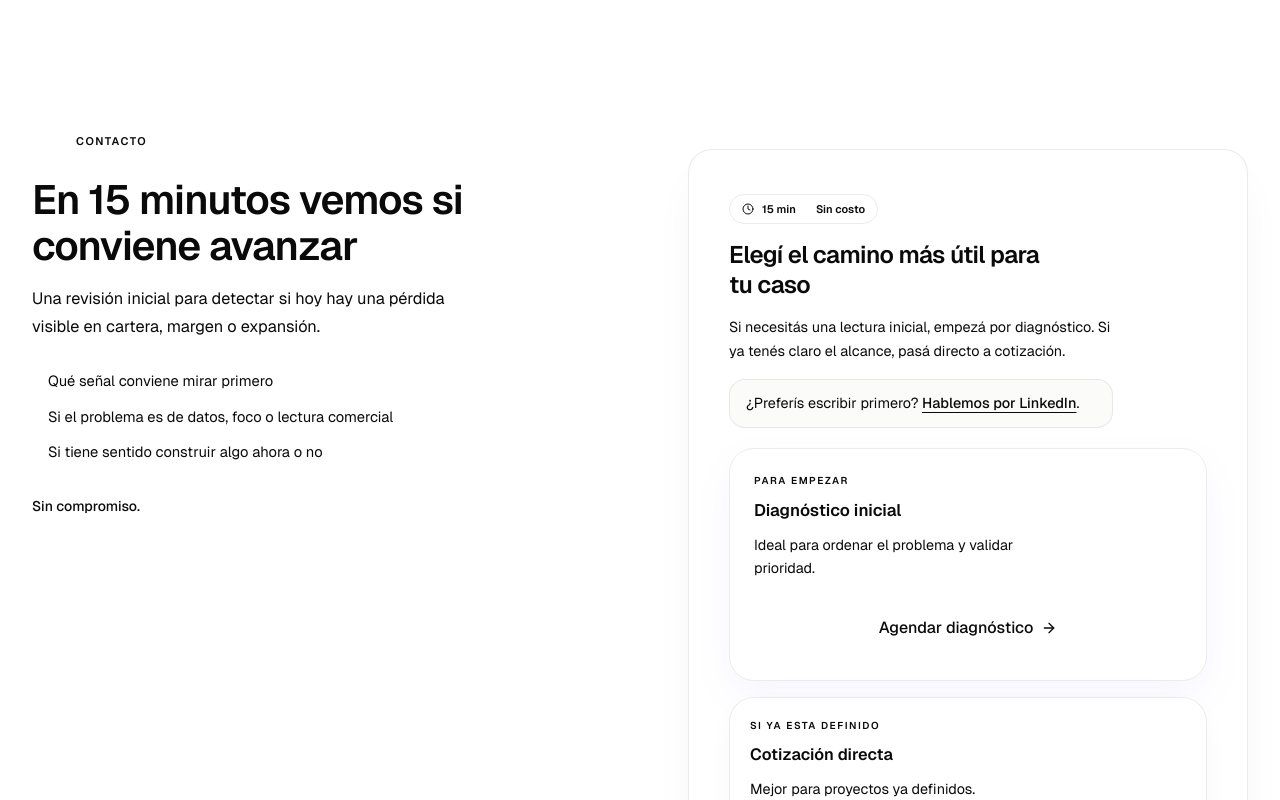
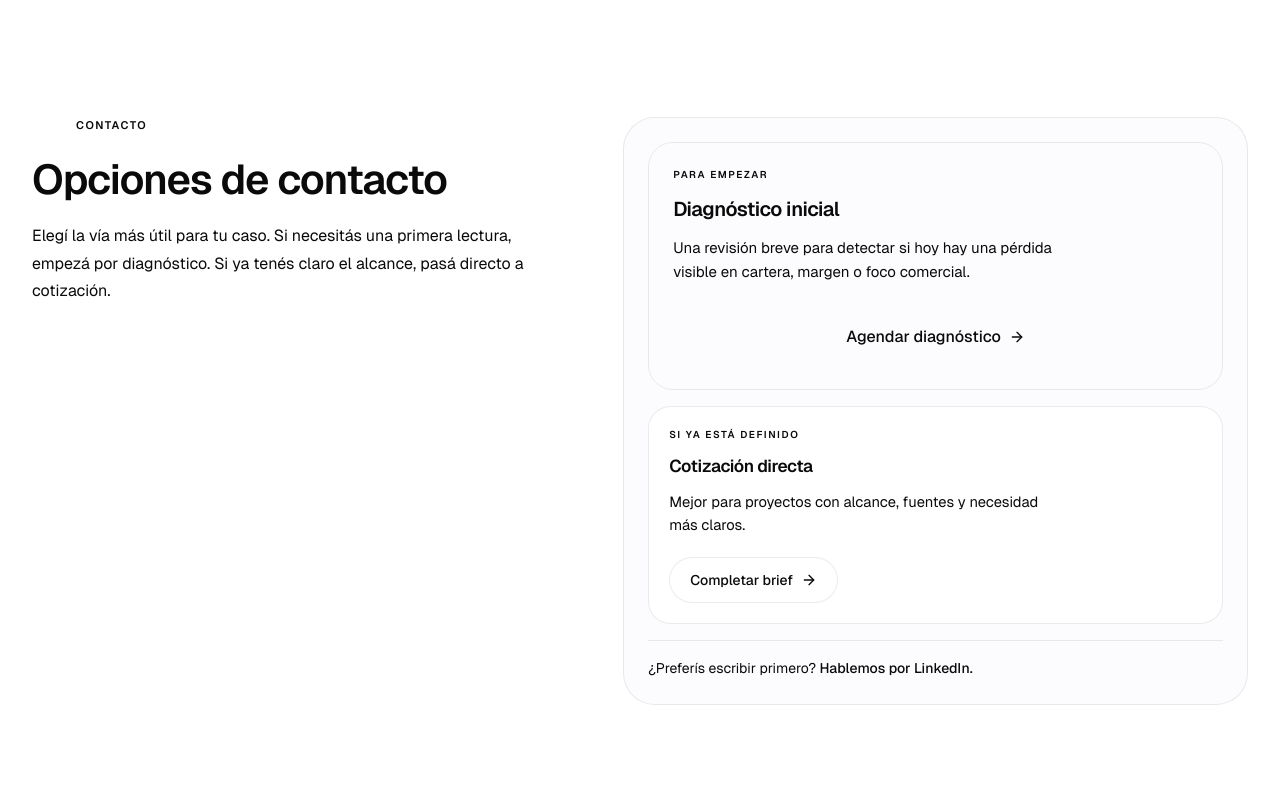
Before and after one commit to AluenIriarte/WebPage, a React (Vite) app: page / in a window 1280 px wide. Shown: the part 3880-4680 px from the top of the page. Built offline with nearby package versions, Linux system fonts and the light colour scheme.

Commit message:
Redesign home contact section hierarchy

```diff
--- a/src/app/components/EntryOffer.tsx
+++ b/src/app/components/EntryOffer.tsx
@@ -1,74 +1,41 @@
 import { motion } from "motion/react";
-import { ArrowRight, Clock } from "lucide-react";
+import { ArrowRight } from "lucide-react";
 import { Link } from "react-router-dom";
 import { CALENDLY_URL, QUOTE_PAGE_HREF } from "../lib/contact";
 import { trackCalendlyClick, trackDiagnosisClick, trackQuoteClick } from "../lib/analytics";
 
 const LINKEDIN_URL = "https://www.linkedin.com/in/alan-leonel-perez-argentina/?skipRedirect=true";
 
-const items = [
-  "Qu\u00e9 se\u00f1al conviene mirar primero",
-  "Si el problema es de datos, foco o lectura comercial",
-  "Si tiene sentido construir algo ahora o no",
-];
-
 const cardLabelClassName = "text-[10px] font-semibold uppercase tracking-[0.16em]";
 
 export function EntryOffer() {
   return (
-    <section id="contacto" className="relative overflow-hidden bg-white py-24 lg:py-36">
+    <section id="contacto" className="relative overflow-hidden bg-white py-24 lg:py-32">
       <div
-        className="pointer-events-none absolute top-0 left-1/2 -z-10 h-[400px] w-[700px] -translate-x-1/2 opacity-25 blur-3xl"
-        style={{ background: "radial-gradient(ellipse at 50% 0%, rgba(139,92,246,0.12) 0%, transparent 70%)" }}
+        className="pointer-events-none absolute left-1/2 top-0 -z-10 h-[360px] w-[680px] -translate-x-1/2 opacity-20 blur-3xl"
+        style={{ background: "radial-gradient(ellipse at 50% 0%, rgba(139,92,246,0.12) 0%, transparent 72%)" }}
       />
 
       <div className="mx-auto max-w-7xl px-6 lg:px-8">
-        <div className="grid items-start gap-14 lg:grid-cols-2 lg:gap-24">
+        <div className="grid items-start gap-12 lg:grid-cols-[minmax(0,0.9fr)_minmax(0,1.1fr)] lg:gap-20">
           <motion.div
             initial={{ opacity: 0, x: -20 }}
             whileInView={{ opacity: 1, x: 0 }}
             viewport={{ once: true, margin: "-60px" }}
             transition={{ duration: 0.75, ease: [0.22, 1, 0.36, 1] }}
-            className="space-y-7"
+            className="max-w-[33rem]"
           >
             <div className="flex items-center gap-3">
               <div className="h-px w-8 rounded-full bg-accent/40" />
-              <span className="text-[11px] font-semibold uppercase tracking-[0.14em] text-accent/70">
-                Contacto
-              </span>
+              <span className="text-[11px] font-semibold uppercase tracking-[0.14em] text-accent/70">CONTACTO</span>
             </div>
 
-            <div className="space-y-4">
-              <h2 className="max-w-[30rem] text-[2rem] font-semibold leading-[1.12] tracking-tight text-foreground md:text-[2.35rem] lg:text-[2.55rem]">
-                {"En 15 minutos vemos si conviene avanzar"}
+            <h2 className="mt-6 text-[2rem] font-semibold leading-[1.08] tracking-tight text-foreground md:text-[2.35rem] lg:text-[2.6rem]">
+              Opciones de contacto
             </h2>
-              <p className="max-w-[29rem] text-[1.02rem] leading-[1.72] text-muted-foreground">
-                {
-                  "Una revisi\u00f3n inicial para detectar si hoy hay una p\u00e9rdida visible en cartera, margen o expansi\u00f3n."
-                }
-              </p>
-            </div>
 
-            <div>
-              <ul className="max-w-[29rem] space-y-3">
-                {items.map((item, index) => (
-                  <motion.li
-                    key={item}
-                    initial={{ opacity: 0, x: -10 }}
-                    whileInView={{ opacity: 1, x: 0 }}
-                    viewport={{ once: true }}
-                    transition={{ duration: 0.4, delay: 0.15 + index * 0.07, ease: [0.22, 1, 0.36, 1] }}
-                    className="flex items-start gap-3"
-                  >
-                    <div className="mt-2 h-1 w-1 flex-shrink-0 rounded-full bg-accent/45" />
-                    <span className="text-[0.92rem] leading-relaxed text-foreground/70">{item}</span>
-                  </motion.li>
-                ))}
-              </ul>
-            </div>
-
-            <p className="pt-1 text-sm font-medium text-muted-foreground/68">
-              {"Sin compromiso."}
+            <p className="mt-5 max-w-[31rem] text-[1rem] leading-[1.72] text-muted-foreground">
+              Elegí la vía más útil para tu caso. Si necesitás una primera lectura, empezá por diagnóstico. Si ya tenés claro el alcance, pasá directo a cotización.
             </p>
           </motion.div>
 
@@ -77,54 +44,13 @@ export function EntryOffer() {
             whileInView={{ opacity: 1, x: 0 }}
             viewport={{ once: true, margin: "-60px" }}
             transition={{ duration: 0.75, delay: 0.1, ease: [0.22, 1, 0.36, 1] }}
-            className="lg:pt-4"
           >
-            <div className="relative overflow-hidden rounded-3xl border border-border/50 bg-white shadow-2xl shadow-black/[0.06]">
-              <div className="h-1 w-full bg-gradient-to-r from-accent/60 via-accent to-accent/60" />
-
-              <div className="space-y-5 p-8 lg:p-10">
-                <div className="space-y-4">
-                  <div className="inline-flex items-center gap-2 rounded-full border border-accent/12 bg-accent/8 px-3 py-1.5 text-[11px] font-semibold text-accent">
-                    <Clock className="h-3 w-3" />
-                    <span>15 min</span>
-                    <span className="h-1 w-1 rounded-full bg-accent/55" />
-                    <span>Sin costo</span>
-                  </div>
-
-                  <h3 className="max-w-[21rem] text-[1.5rem] font-semibold leading-tight tracking-tight text-foreground">
-                    {"Eleg\u00ed el camino m\u00e1s \u00fatil para tu caso"}
-                  </h3>
-
-                  <p className="max-w-[24rem] text-[0.9rem] leading-relaxed text-muted-foreground">
-                    {
-                      "Si necesit\u00e1s una lectura inicial, empez\u00e1 por diagn\u00f3stico. Si ya ten\u00e9s claro el alcance, pas\u00e1 directo a cotizaci\u00f3n."
-                    }
-                  </p>
-
-                  <p className="max-w-[24rem] rounded-2xl border border-border/45 bg-[#FBFBFA] px-4 py-3 text-[0.9rem] leading-relaxed text-muted-foreground">
-                    {"\u00bfPrefer\u00eds escribir primero? "}
-                    <a
-                      href={LINKEDIN_URL}
-                      target="_blank"
-                      rel="noopener noreferrer"
-                      className="font-medium text-accent underline decoration-accent/35 underline-offset-4 transition-colors hover:text-accent/80 hover:decoration-accent/70"
-                    >
-                      {"Hablemos por LinkedIn"}
-                    </a>
-                    {"."}
-                  </p>
-                </div>
-
-                <div className="space-y-4">
-                  <div className="rounded-[1.55rem] border border-accent/18 bg-accent/[0.05] p-6 shadow-[0_16px_40px_rgba(122,92,255,0.06)]">
-                    <p className={`${cardLabelClassName} text-accent/52`}>
-                      PARA EMPEZAR
-                    </p>
-                    <p className="mt-2.5 text-[1.05rem] font-semibold text-foreground">
-                      {"Diagn\u00f3stico inicial"}
-                    </p>
-                    <p className="mt-2.5 max-w-[18rem] text-[0.9rem] leading-relaxed text-muted-foreground">
-                      {"Ideal para ordenar el problema y validar prioridad."}
+            <div className="rounded-[2rem] border border-border/45 bg-[#FCFBFE] p-4 sm:p-5 lg:p-6">
+              <div className="rounded-[1.55rem] border border-accent/18 bg-accent/[0.05] p-6">
+                <p className={`${cardLabelClassName} text-accent/55`}>PARA EMPEZAR</p>
+                <h3 className="mt-3 text-[1.25rem] font-semibold tracking-tight text-foreground">Diagnóstico inicial</h3>
+                <p className="mt-3 max-w-[26rem] text-[0.94rem] leading-relaxed text-muted-foreground">
+                  Una revisión breve para detectar si hoy hay una pérdida visible en cartera, margen o foco comercial.
                 </p>
                 <a
                   href={CALENDLY_URL}
@@ -132,33 +58,41 @@ export function EntryOffer() {
                     trackDiagnosisClick("entry_offer_primary");
                     trackCalendlyClick("entry_offer_primary");
                   }}
-                      className="group mt-5 inline-flex w-full items-center justify-center gap-2 rounded-full bg-accent px-8 py-4 text-base font-medium text-accent-foreground transition-all duration-300 hover:bg-accent/90 hover:shadow-xl hover:shadow-accent/20"
+                  className="group mt-6 inline-flex w-full items-center justify-center gap-2 rounded-full bg-accent px-6 py-4 text-base font-medium text-accent-foreground transition-colors duration-300 hover:bg-accent/90"
                 >
-                      {"Agendar diagn\u00f3stico"}
+                  Agendar diagnóstico
                   <ArrowRight className="h-4 w-4 transition-transform duration-200 group-hover:translate-x-1" />
                 </a>
               </div>
 
-                  <div className="rounded-[1.55rem] border border-border/65 bg-white/95 p-5 shadow-[0_10px_26px_rgba(15,23,42,0.03)]">
-                    <p className={`${cardLabelClassName} text-foreground/40`}>
-                      SI YA ESTA DEFINIDO
-                    </p>
-                    <p className="mt-2.5 text-[1.02rem] font-semibold text-foreground/95">
-                      {"Cotizaci\u00f3n directa"}
-                    </p>
-                    <p className="mt-2.5 max-w-[17rem] text-[0.9rem] leading-relaxed text-muted-foreground/90">
-                      {"Mejor para proyectos ya definidos."}
+              <div className="mt-4 rounded-[1.4rem] border border-border/60 bg-white p-5">
+                <p className={`${cardLabelClassName} text-foreground/42`}>SI YA ESTÁ DEFINIDO</p>
+                <h3 className="mt-3 text-[1.08rem] font-semibold tracking-tight text-foreground">Cotización directa</h3>
+                <p className="mt-2.5 max-w-[25rem] text-[0.92rem] leading-relaxed text-muted-foreground">
+                  Mejor para proyectos con alcance, fuentes y necesidad más claros.
                 </p>
                 <Link
                   to={QUOTE_PAGE_HREF}
                   onClick={() => trackQuoteClick("entry_offer_secondary")}
-                      className="group mt-5 inline-flex items-center justify-center gap-2 rounded-full border border-border/70 bg-white px-5 py-3 text-sm font-medium text-foreground transition-all duration-300 hover:border-accent/35 hover:bg-accent/5 hover:text-accent"
+                  className="group mt-5 inline-flex items-center justify-center gap-2 rounded-full border border-border/70 bg-white px-5 py-3 text-sm font-medium text-foreground transition-colors duration-300 hover:border-accent/35 hover:text-accent"
                 >
-                      {"Completar brief"}
+                  Completar brief
                   <ArrowRight className="h-4 w-4 transition-transform duration-200 group-hover:translate-x-1" />
                 </Link>
               </div>
-                </div>
+
+              <div className="mt-4 border-t border-border/45 pt-4">
+                <p className="text-sm leading-relaxed text-muted-foreground">
+                  ¿Preferís escribir primero?{" "}
+                  <a
+                    href={LINKEDIN_URL}
+                    target="_blank"
+                    rel="noopener noreferrer"
+                    className="font-medium text-accent transition-colors hover:text-accent/80"
+                  >
+                    Hablemos por LinkedIn.
+                  </a>
+                </p>
               </div>
             </div>
           </motion.div>
```
Lines whose indentation alone changed are shown as unchanged.
